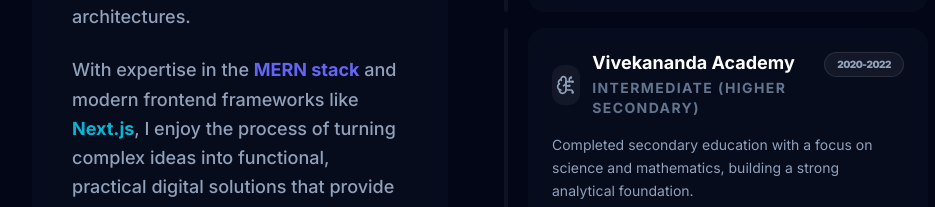
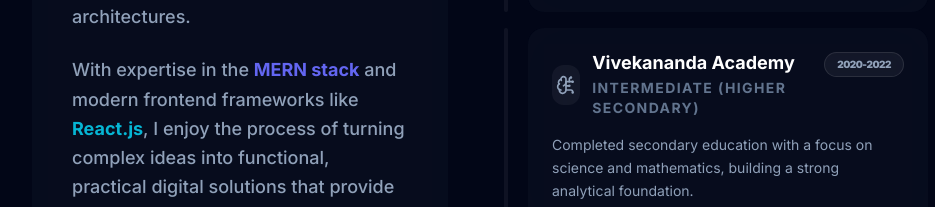
Before and after one commit to SaptarshiBB/portfolio, a React (Vite) app: page / in a window 1280 px wide. Shown: the part 1459-1666 px from the top of the page, without its empty margins (160-1095 px from the left). Built offline with nearby package versions, Linux system fonts and the light colour scheme.

Commit message:
changing something related to about me section

```diff
--- a/src/components/AboutSection.jsx
+++ b/src/components/AboutSection.jsx
@@ -53,7 +53,7 @@ export default function AboutSection() {
                   I'm a <span className="text-white font-bold">Full Stack Developer</span> dedicated to building efficient, modern, and user-centric web applications. My approach combines technical precision with a focus on solving real-world challenges through clean code and scalable architectures.
                 </p>
                 <p>
-                  With expertise in the <span className="text-primary font-bold">MERN stack</span> and modern frontend frameworks like <span className="text-secondary font-bold">Next.js</span>, I enjoy the process of turning complex ideas into functional, practical digital solutions that provide real value to users.
+                  With expertise in the <span className="text-primary font-bold">MERN stack</span> and modern frontend frameworks like <span className="text-secondary font-bold">React.js</span>, I enjoy the process of turning complex ideas into functional, practical digital solutions that provide real value to users.
                 </p>
                 <p>
                   I am constantly exploring new technologies and methodologies to stay at the forefront of the ever-evolving tech landscape, always striving for excellence in every project I undertake.
```
